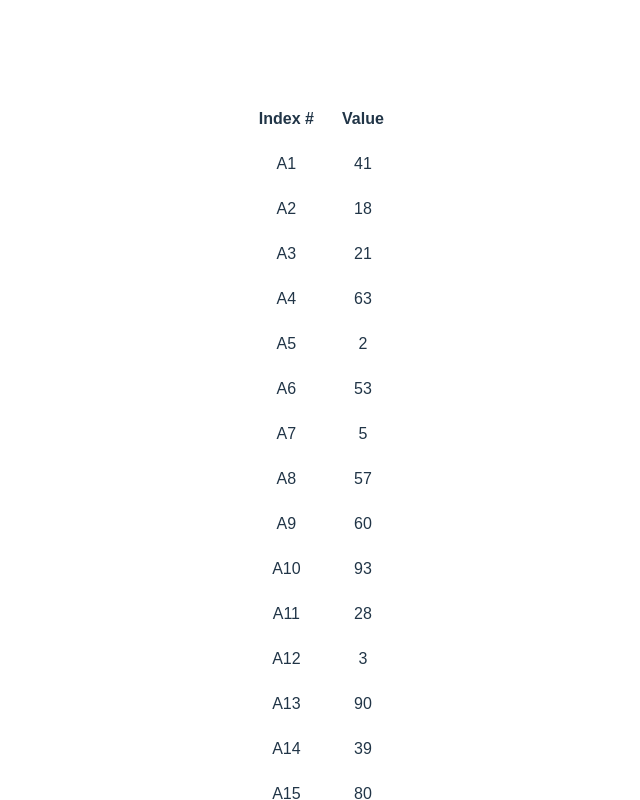
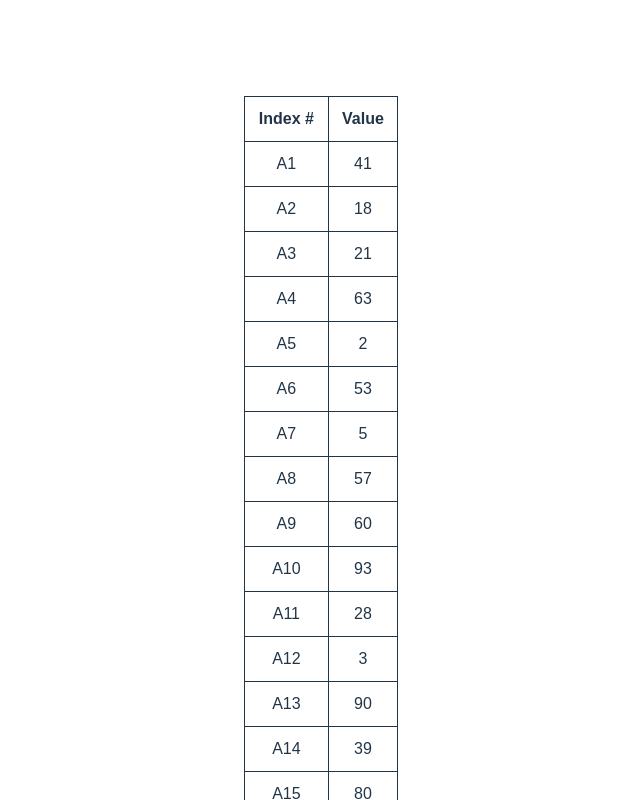
Before and after one commit to karth1kkk/Simple-Loyalty, a React (Vite) app in the folder simple-assessment/: page / in a window 1280 px wide. Shown: the top 800 px of the page, without its empty margins (319-959 px from the left). Built offline with nearby package versions, Linux system fonts and the light colour scheme.

Commit message:
Update App.css

```diff
--- a/simple-assessment/src/App.css
+++ b/simple-assessment/src/App.css
@@ -12,7 +12,7 @@ table {
 }
 
 th, td {
-  border: 1px solid white;
+  border: 1px solid;
   padding: 10px;
   text-align: center;
 }
```
